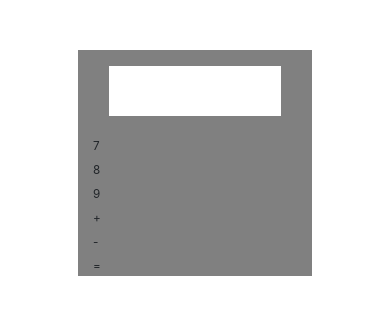
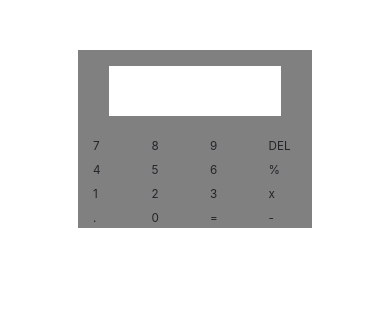
Before and after one commit to SSTPIERRE2/Nice-Calculator, a React (Create React App) app: page / in a window 390 px wide. Shown: the top 314 px of the page. Built offline with nearby package versions, Linux system fonts and the light colour scheme.

Commit message:
responsive columns

```diff
--- a/src/components/Calculator.js
+++ b/src/components/Calculator.js
@@ -22,13 +22,21 @@ class Calculator extends Component {
 		        </div>
 
 		        <div className="row">
-		        	<div className="col-md-9">
-					    {renderNumpadButtons({ display: [7, 8, 9], onClick: this.updateDisplay, direction: 'horizontal' })}
+		        	<div className="col-3 col-sm-3 col-md-3 col-lg-3">
+		        		{renderNumpadButtons({ display: [7, 4, 1, '.'], onClick: this.updateDisplay, direction: 'vertical' })}
 		        	</div>
 
-		        	<div className="col-md-3">
+		        	<div className="col-3 col-sm-3 col-md-3 col-lg-3">
+						{renderNumpadButtons({ display: [8, 5, 2, 0], onClick: this.updateDisplay, direction: 'vertical' })}
+					</div>
+
+					<div className="col-3 col-sm-3 col-md-3 col-lg-3">
+						{renderNumpadButtons({ display: [9, 6, 3, '='], onClick: this.updateDisplay, direction: 'vertical' })}
+					</div>
+
+		        	<div className="col-3 col-sm-3 col-md-3 col-lg-3">
 		        		{renderNumpadButtons({
-		        			display: ['+', '-', '='],
+		        			display: ['DEL', '%', 'x', '-'],
 		        			onClick: this.updateDisplay,
 		        			direction: 'vertical'
 		        		})}
--- a/src/utils/utils.js
+++ b/src/utils/utils.js
@@ -46,7 +46,7 @@ const bootstrapEqualColumns = (numberOfElements) => {
  * @return {string}
  */
 const bootstrapColumns = (columnNumber) => {
-	return `col-sm-${columnNumber} col-md-${columnNumber} col-lg-${columnNumber}`
+	return `col-${columnNumber} col-sm-${columnNumber} col-md-${columnNumber} col-lg-${columnNumber}`
 }
 
 export { renderNumpadButtons };
```
